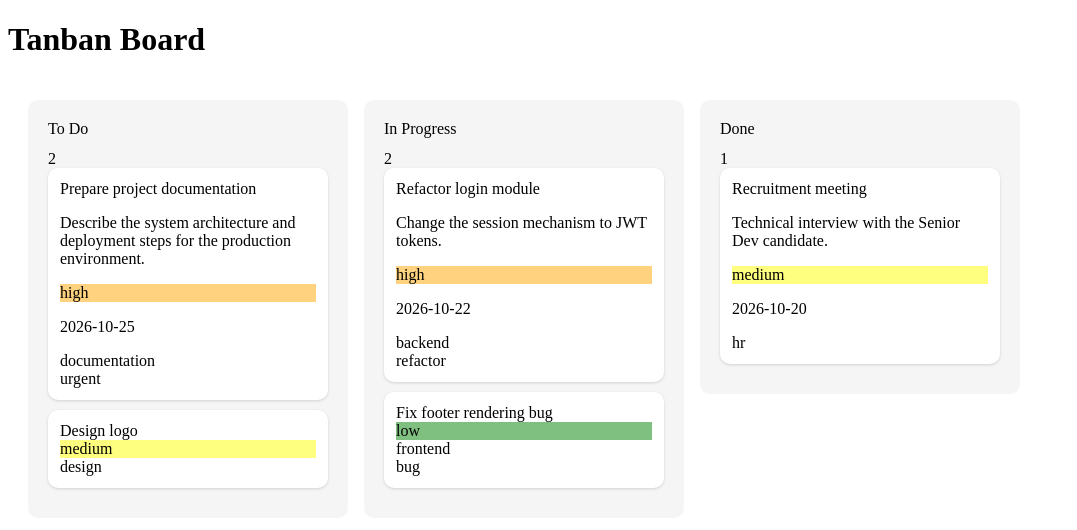
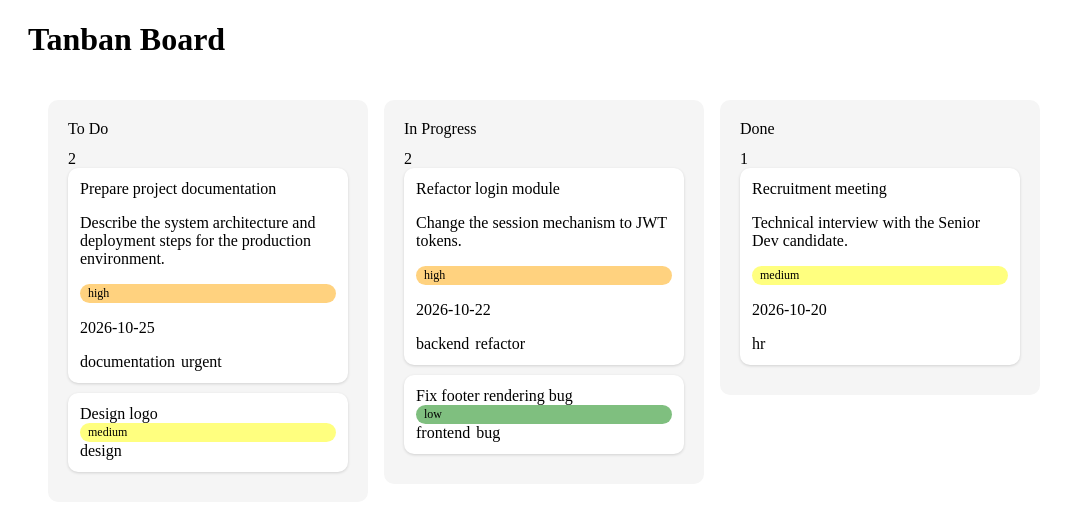
Before and after one commit to Tretaq/tanban-board, a React (Vite) app: page / in a window 1280 px wide. Shown: the top 530 px of the page, without its empty margins (0-1077 px from the left). Built offline with nearby package versions, Linux system fonts and the light colour scheme.

Commit message:
soo doing a reducer need t ocommit since an hour passed or smth?

```diff
--- a/src/App.tsx
+++ b/src/App.tsx
@@ -1,4 +1,4 @@
-
+import "./Index.css"
 import {initialBoard} from "./utils/seed.ts";
 import {Board} from "./components/Board.tsx";
 
--- /dev/null
+++ b/src/Index.css
@@ -0,0 +1,3 @@
+main{
+    padding: 0 20px;
+}
--- a/src/components/CardItem.css
+++ b/src/components/CardItem.css
@@ -6,5 +6,20 @@
     border-radius: 10px;
     margin-bottom: 10px;
     padding: 12px;
-
 }
+.badge{
+    padding: 2px 8px;
+    border-radius: 999px;
+    font-size: 12px;
+}
+.label{
+    padding: 2px 8px;
+    border-radius: 999px;
+    font-size: 12px;
+    background-color: #e2dbdb;
+}
+.labels{
+    display: flex;
+    flex-wrap: wrap;
+    gap: 6px;
+}
--- a/src/components/CardItem.tsx
+++ b/src/components/CardItem.tsx
@@ -9,13 +9,15 @@ export function CardItem({card}: CardItemProps) {
         <div className="carditem">
             {card.title}
             {card.description && <p>{card.description}</p>}
-            <span className={`priority-${card.priority}`}>{card.priority}</span>
+            <span className={`badge priority-${card.priority}`}>{card.priority}</span>
             {card.dueDate && <p>{card.dueDate}</p>}
-            {card.labels.map(label => (
-                <span  key={label}>
-                    {label}
-                </span>
-            ))}
+            <div className="labels">
+                {card.labels.map(label => (
+                    <span  key={label}>
+                        {label}
+                    </span>
+                ))}
+            </div>
         </div>
     )
 }
--- a/src/components/Column.css
+++ b/src/components/Column.css
@@ -5,6 +5,6 @@
     border-radius: 10px;
     padding: 20px;
 }
-.column_title {
+.column-title {
     margin: 0 0 12px;
 }
--- a/src/components/Column.tsx
+++ b/src/components/Column.tsx
@@ -7,7 +7,7 @@ interface ColumnProps{
 }
 export function Column({column, cards}: ColumnProps) {
         return( <div className="column">
-        <div className="column_title">{column.title}</div>
+        <div className="column-title">{column.title}</div>
         {column.cardIds.length}
         {cards.length === 0 ? "No cards found." : cards.map((card: Card) => (
             <CardItem key={card.id} card={card}></CardItem>
```
Also changed, not shown: src/context/boardReducer.ts (added, +35 -0 lines).
